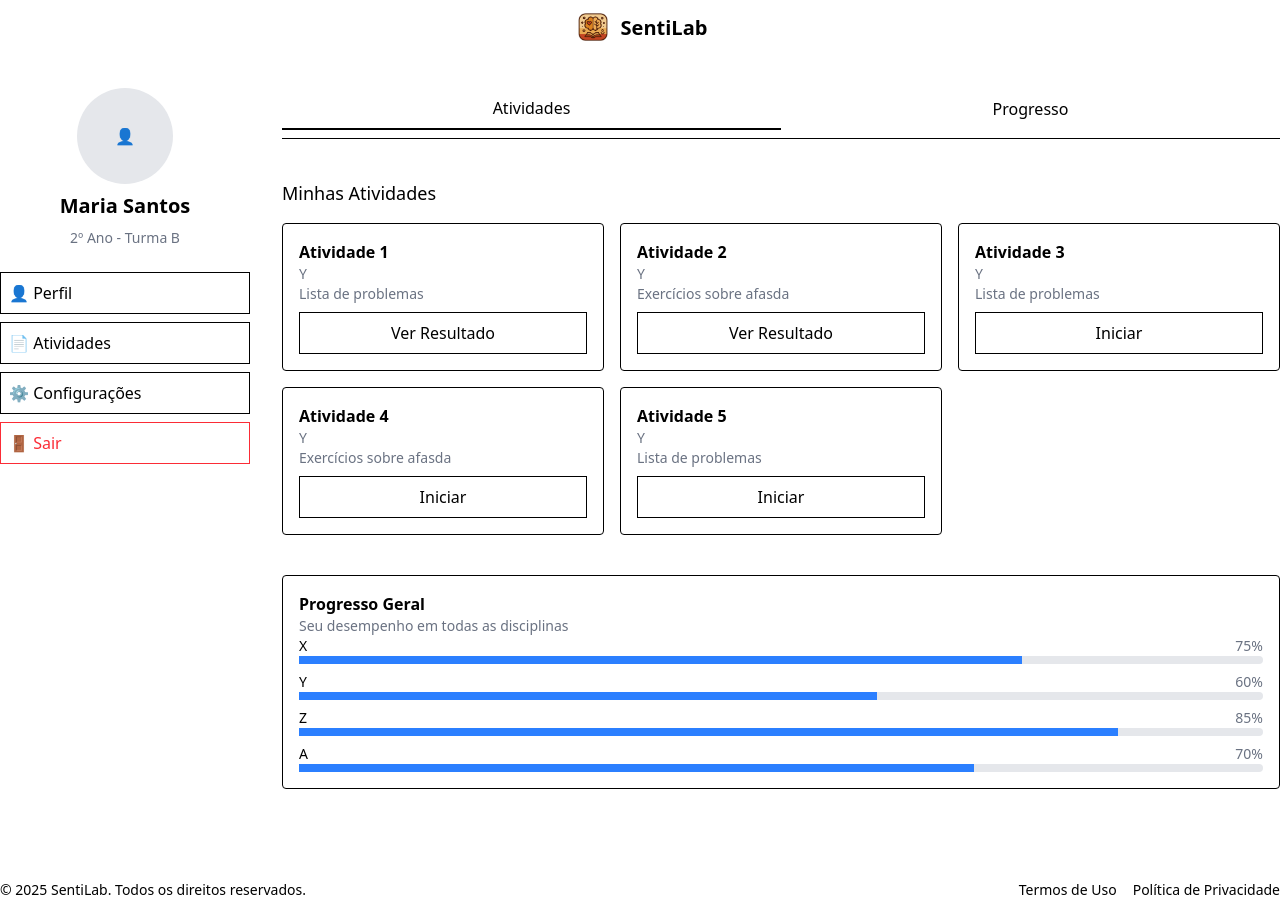
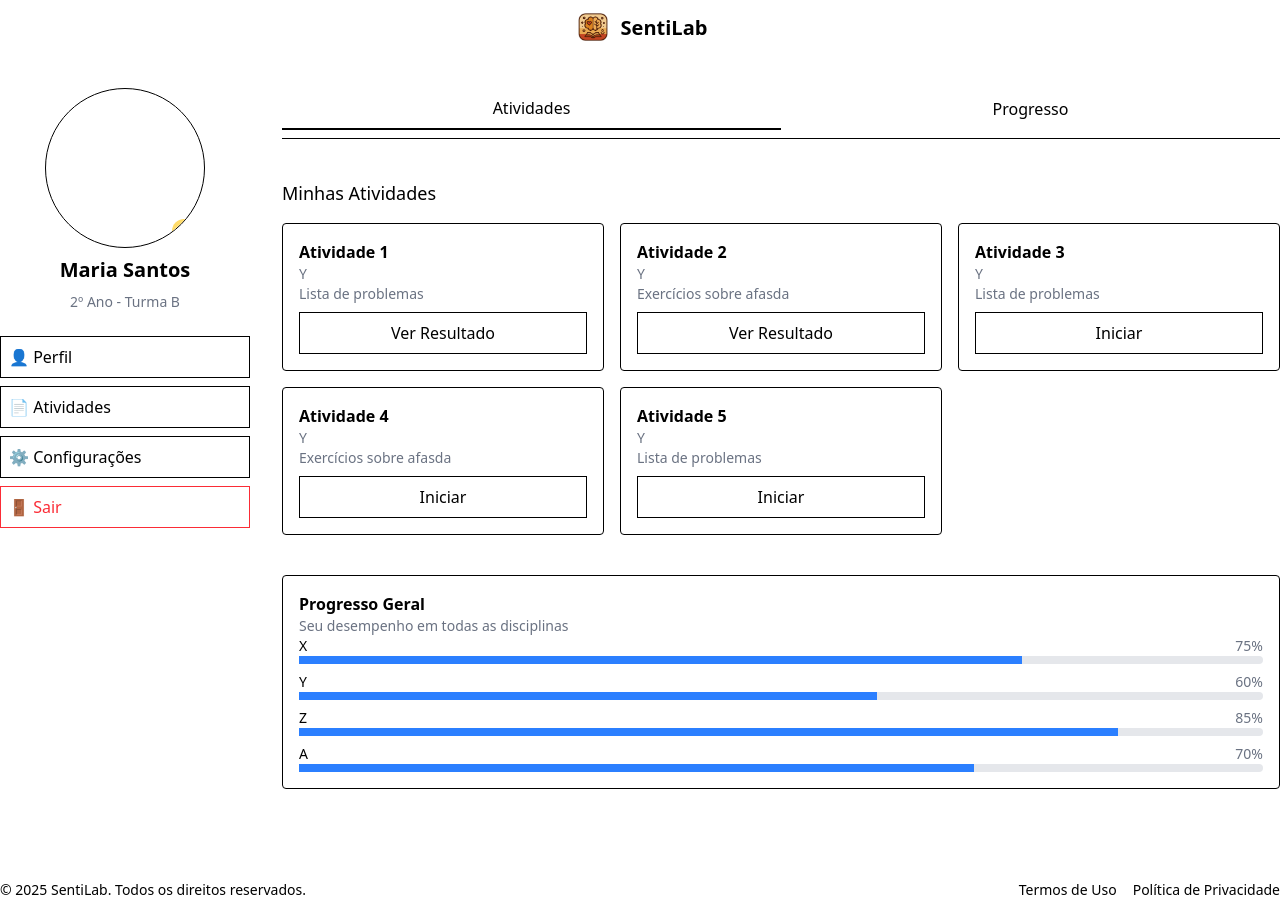
Before and after one commit to joanasouzaa/sentilab, a React (Vite) app: page /perfil/aluno in a window 1280 px wide. Built offline with nearby package versions, Linux system fonts and the light colour scheme.

Commit message:
envio da foto de perfil

```diff
--- a/package.json
+++ b/package.json
@@ -13,6 +13,7 @@
     "@tailwindcss/vite": "^4.0.17",
     "class-variance-authority": "^0.7.1",
     "clsx": "^2.1.1",
+    "jwt-decode": "^4.0.0",
     "lucide-react": "^0.484.0",
     "react": "^19.0.0",
     "react-dom": "^19.0.0",
--- /dev/null
+++ b/src/assets/components/layout/ImportarImagem.jsx
@@ -0,0 +1,59 @@
+import { useState } from "react";
+
+export default function ImportarImagem() {
+  const [imagem, setImagem] = useState("");
+  const [imagemPreview, setImagemPreview] = useState(null);
+
+  const handleImageChange = (e) => {
+    const arquivo = e.target.files[0];
+    setImagem(arquivo);
+
+    const url = URL.createObjectURL(arquivo);
+    setImagemPreview(url);
+  };
+
+  return (
+    <>
+      <div className="relative h-40 w-40 rounded-full bg-white border border-black overflow-hidden">
+        {/* input oculto */}
+        <input
+          type="file"
+          id="foto"
+          className="hidden"
+          onChange={handleImageChange}
+          accept="image/*"
+        />
+
+        {/* imagem preview no centro e dentro do círculo */}
+        {imagemPreview && (
+          <img
+            src={imagemPreview}
+            alt="Preview"
+            className="absolute inset-0 w-full h-full object-cover rounded-full"
+          />
+        )}
+
+        {/* botão de upload (ícone) */}
+        <label
+          htmlFor="foto"
+          className="absolute z-10 bottom-1 right-2 bg-[#FFDC6B] text-[#D97C2B] p-1 rounded-full hover:scale-110 cursor-pointer"
+        >
+          <svg
+            xmlns="http://www.w3.org/2000/svg"
+            fill="none"
+            viewBox="0 0 24 24"
+            strokeWidth="1.5"
+            stroke="currentColor"
+            className="w-4 h-4"
+          >
+            <path
+              strokeLinecap="round"
+              strokeLinejoin="round"
+              d="M12 9v6m3-3H9m12 0a9 9 0 1 1-18 0 9 9 0 0 1 18 0Z"
+            />
+          </svg>
+        </label>
+      </div>
+    </>
+  );
+}
--- a/src/assets/components/pages/Perfil/PerfilAlunoPage.jsx
+++ b/src/assets/components/pages/Perfil/PerfilAlunoPage.jsx
@@ -1,13 +1,13 @@
+import ImportarImagem from "../../layout/ImportarImagem";
+
 export default function PerfilAlunoPage() {
     return (
-        <div className="flex flex-col min-h-screen">
+        <div className="flex flex-col min-h-screen items-center">
             <main className="flex-1 container py-8">
                 <div className="grid gap-8 md:grid-cols-[250px_1fr]">
                     <div className="space-y-6">
                         <div className="flex flex-col items-center space-y-2">
-                            <div className="h-24 w-24 rounded-full bg-gray-200 flex items-center justify-center">
-                                <span className="text-gray-500">👤</span>
-                            </div>
+                           <ImportarImagem/>
                             <h2 className="text-xl font-bold">Maria Santos</h2>
                             <p className="text-sm text-gray-500">2º Ano - Turma B</p>
                         </div>
--- a/src/assets/components/pages/Perfil/PerfilProfessorPage.jsx
+++ b/src/assets/components/pages/Perfil/PerfilProfessorPage.jsx
@@ -1,9 +1,28 @@
 import { useNavigate } from "react-router-dom";
-import { LogOut } from 'lucide-react';
+ import ImportarImagem from "../../layout/ImportarImagem";
+
 
 export default function PerfilProfessorPage() {
 
     const navigate = useNavigate();
+    const enviarImagem = async (imagem, id) => {
+        const formData = new FormData();
+        formData.append('imagem', imagem);
+        formData.append('id', id);
+
+        try {
+          const resposta = await axios.post('http://localhost:3001/api/foto', formData, {
+            headers: {
+              'Content-Type': 'multipart/form-data'
+            }
+          });
+          console.log('Upload bem-sucedido:', resposta.data);
+        } catch (erro) {
+          console.error('Erro no upload:', erro);
+        }
+      };
+
+
     return (
         <div className="flex flex-col min-h-screen">
 
@@ -11,9 +30,9 @@ export default function PerfilProfessorPage() {
                 <div className="grid gap-8 md:grid-cols-[250px_1fr]">
                     <div className="space-y-6">
                         <div className="flex flex-col items-center space-y-2">
-                            <div className="h-24 w-24 rounded-full bg-muted flex items-center justify-center">
-                            </div>
-                            <h2 className="text-xl font-bold">Prof. {}</h2>
+                            <ImportarImagem />
+
+                            <h2 className="text-xl font-bold">Prof. { }</h2>
                             <p className="text-sm text-muted-foreground"></p>
                         </div>
 
@@ -21,8 +40,8 @@ export default function PerfilProfessorPage() {
                             <button variant="outline" className="w-full justify-start outline cursor-pointer">Perfil</button>
                             <button variant="outline" className="w-full justify-start outline cursor-pointer">Conteúdos</button>
                             <button variant="outline" className="w-full justify-start outline cursor-pointer">Configurações</button>
-                            <button variant="outline" className="w-full text-destructive outline cursor-pointer outline-red-400 hover:bg-red-300" onClick={()=>navigate("/")}>
-                            Sair
+                            <button variant="outline" className="w-full text-destructive outline cursor-pointer outline-red-400 hover:bg-red-300" onClick={() => navigate("/")}>
+                                Sair
                             </button>
                         </div>
                     </div>
--- a/src/assets/components/pages/Home.jsx
+++ b/src/assets/components/pages/home/Home.jsx
@@ -1,6 +1,6 @@
 import { useNavigate } from "react-router-dom";
 import { useState } from "react";
-import imagemHome from '../../images/inteligencia_emocional_educacao.png';
+import imagemHome from '../../../images/inteligencia_emocional_educacao.png'
 
 function Home() {
 
```
Also changed, not shown: src/App.jsx (+8 -8 lines), src/assets/components/pages/cadastro/CadastroPage.jsx (renamed from src/assets/components/pages/CadastroPage.jsx), src/assets/components/pages/login/LoginAluno.jsx (renamed from src/assets/components/pages/LoginAluno.jsx), src/assets/components/pages/login/LoginPage.jsx (renamed from src/assets/components/pages/LoginPage.jsx), src/assets/components/pages/login/LoginProfessor.jsx (renamed from src/assets/components/pages/LoginProfessor.jsx), src/assets/components/pages/recuperar_senha/RecuperarSenhaPage.jsx (renamed from src/assets/components/pages/RecuperarSenhaPage.jsx), 1 other file (tests, documents, lock files or other folders).
